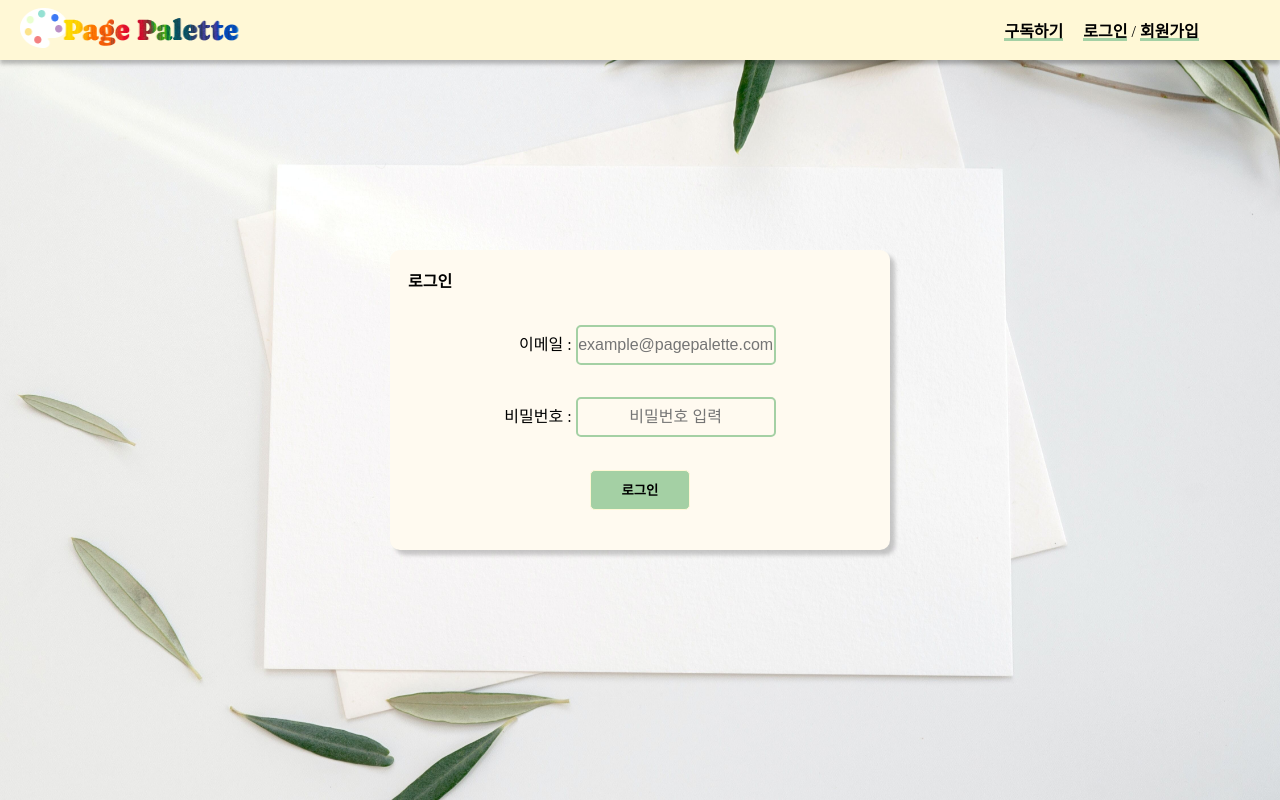
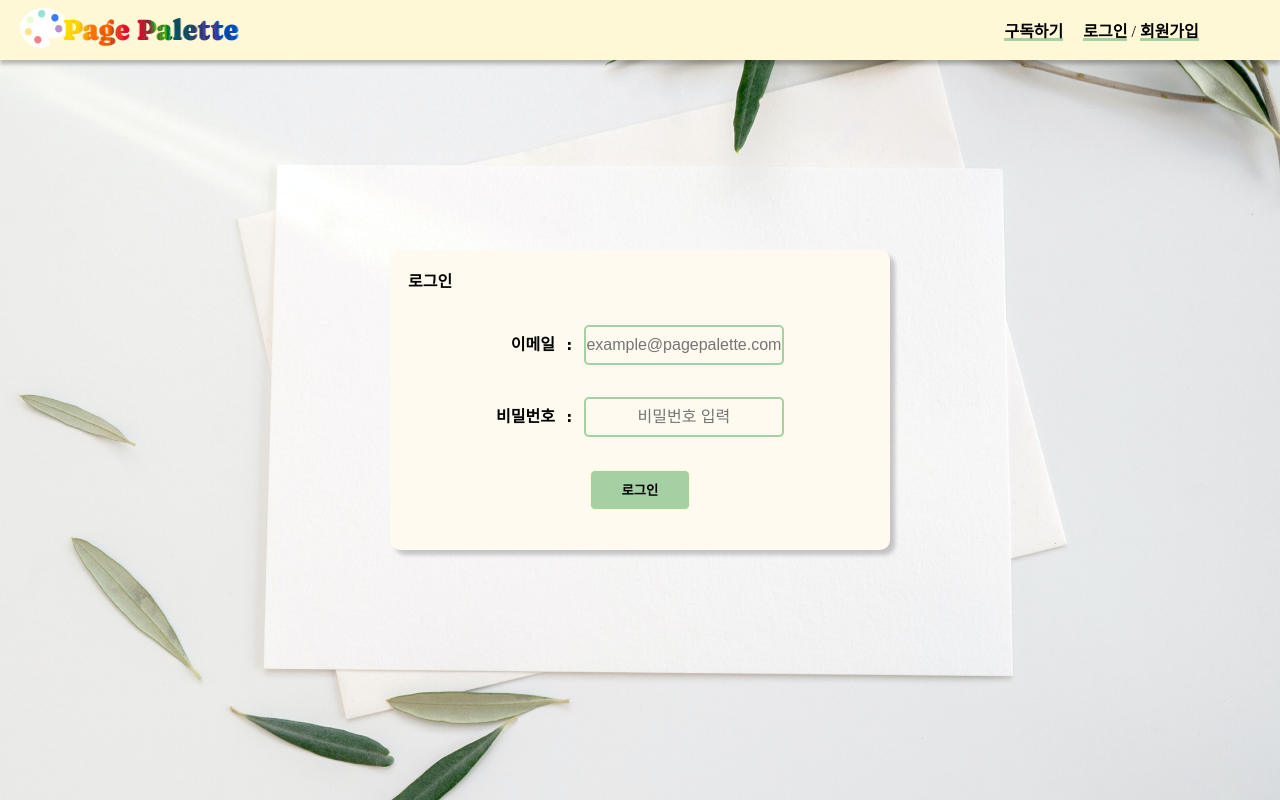
Before and after one commit to jinn0135/DA28_final_PagePalette, a Django app: page /common/login/ in a window 1280 px wide. Run offline with Django 3.2, Linux system fonts and the light colour scheme; some web fonts are replaced.

Commit message:
Update login.html

```diff
--- a/mysite/templates/common/login.html
+++ b/mysite/templates/common/login.html
@@ -4,7 +4,7 @@
 {% block content %}
 <main id="main">
     <div class="login-container">
-        <h4>로그인</h4>
+        <h4 class="coding">로그인</h4>
 
         <form method="post" class="post-form" action="{% url 'common:login' %}">
             {% csrf_token %}
@@ -13,15 +13,15 @@
             {% endif %}
             <ul class="typing-list">
                 <li>
-                    <label for="email">이메일 : </label>
+                    <label for="email" class="coding" style="font-weight: bold">이메일 : </label>
                     <input type="text" name="email" id="email" value="{{ form.email.value|default_if_none:'' }}" placeholder="example@pagepalette.com" class="input-form">
                 </li>
                 <li>
-                    <label for="pw">비밀번호 : </label>
+                    <label for="pw" class="coding" style="font-weight: bold">비밀번호 : </label>
                     <input type="password" name="pw" id="pw" placeholder="비밀번호 입력" class="input-form">
                 </li>
                 <li>
-                    <button type="submit" value="로그인" class="submit-button">로그인</button>
+                    <button type="submit" value="로그인" class="submit-button coding">로그인</button>
                 </li>
             </ul>
         </form>
```
